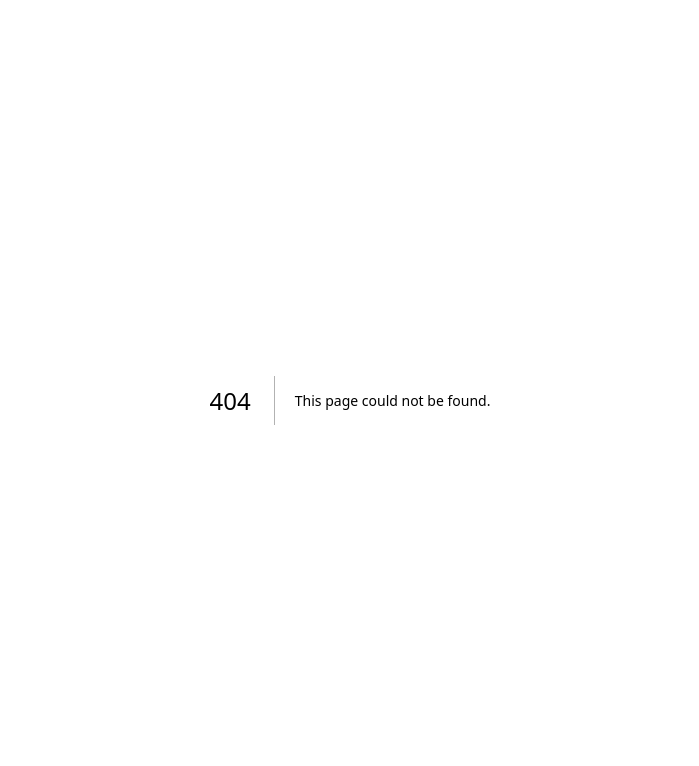
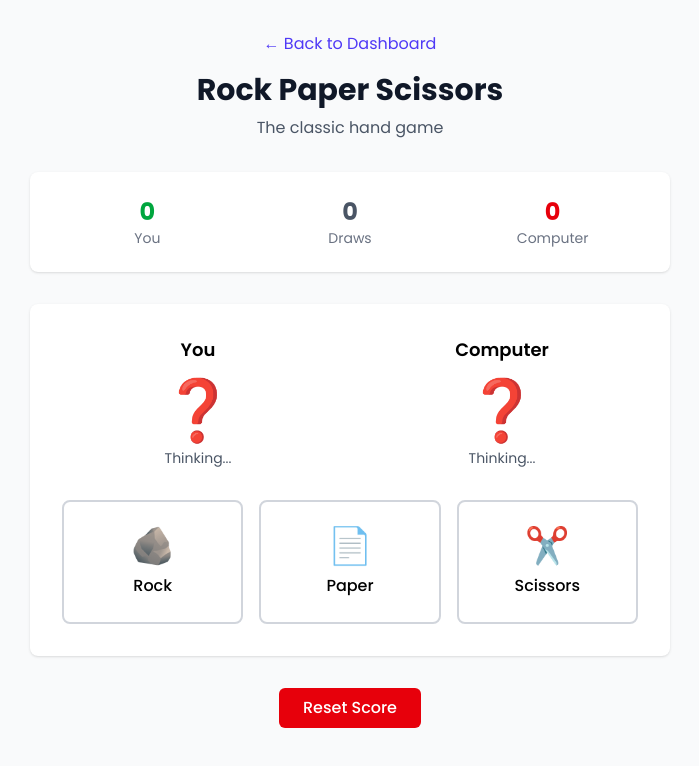
Before and after one commit to PrajapatiApurva/GameHub, a Next.js app: page /games/rock-paper-scissors in a window 1280 px wide. Before the commit this address had no page. Shown: the top 766 px of the page, without its empty margins (290-989 px from the left). Built offline with nearby package versions, Linux system fonts and the light colour scheme; no server answers; sample sign-in values are in the browser's storage.

Commit message:
feat: add Rock Paper Scissors game component with score tracking and result recording

```diff
--- /dev/null
+++ b/src/app/games/rock-paper-scissors/page.tsx
@@ -0,0 +1,272 @@
+"use client";
+
+import { useState, useEffect, useCallback } from "react";
+import { useSession } from "next-auth/react";
+import { useRouter } from "next/navigation";
+import Link from "next/link";
+
+type Choice = "rock" | "paper" | "scissors" | null;
+type GameResult = "win" | "lose" | "draw" | null;
+
+export default function RockPaperScissors() {
+  const { data: session, status } = useSession();
+  const router = useRouter();
+  const [playerChoice, setPlayerChoice] = useState<Choice>(null);
+  const [computerChoice, setComputerChoice] = useState<Choice>(null);
+  const [result, setResult] = useState<GameResult>(null);
+  const [score, setScore] = useState({ player: 0, computer: 0, draws: 0 });
+  const [isPlaying, setIsPlaying] = useState(false);
+
+  const recordGameResult = useCallback(
+    async (gameResult: GameResult, pChoice: Choice, cChoice: Choice) => {
+      if (!gameResult) return;
+
+      try {
+        await fetch("/api/games/result", {
+          method: "POST",
+          headers: {
+            "Content-Type": "application/json",
+          },
+          body: JSON.stringify({
+            gameType: "rock-paper-scissors",
+            result: gameResult,
+            gameData: {
+              playerChoice: pChoice,
+              computerChoice: cChoice,
+              result: gameResult,
+            },
+          }),
+        });
+      } catch (error) {
+        console.error("Error recording game result:", error);
+      }
+    },
+    []
+  );
+
+  useEffect(() => {
+    if (status === "loading") return;
+    if (!session) {
+      router.push("/auth/signin");
+    }
+  }, [session, status, router]);
+
+  const choices: { value: Choice; emoji: string; name: string }[] = [
+    { value: "rock", emoji: "🪨", name: "Rock" },
+    { value: "paper", emoji: "📄", name: "Paper" },
+    { value: "scissors", emoji: "✂️", name: "Scissors" },
+  ];
+
+  const getRandomChoice = (): Choice => {
+    const validChoices: Choice[] = ["rock", "paper", "scissors"];
+    return validChoices[Math.floor(Math.random() * validChoices.length)];
+  };
+
+  const determineWinner = (player: Choice, computer: Choice): GameResult => {
+    if (player === computer) return "draw";
+
+    if (
+      (player === "rock" && computer === "scissors") ||
+      (player === "paper" && computer === "rock") ||
+      (player === "scissors" && computer === "paper")
+    ) {
+      return "win";
+    }
+
+    return "lose";
+  };
+
+  const playGame = async (choice: Choice) => {
+    if (isPlaying) return;
+
+    setIsPlaying(true);
+    setPlayerChoice(choice);
+    setComputerChoice(null);
+    setResult(null);
+
+    // Simulate computer thinking
+    await new Promise((resolve) => setTimeout(resolve, 1000));
+
+    const compChoice = getRandomChoice();
+    setComputerChoice(compChoice);
+
+    await new Promise((resolve) => setTimeout(resolve, 500));
+
+    const gameResult = determineWinner(choice, compChoice);
+    setResult(gameResult);
+
+    // Record the game result
+    await recordGameResult(gameResult, choice, compChoice);
+
+    // Update score
+    setScore((prev) => ({
+      ...prev,
+      player: gameResult === "win" ? prev.player + 1 : prev.player,
+      computer: gameResult === "lose" ? prev.computer + 1 : prev.computer,
+      draws: gameResult === "draw" ? prev.draws + 1 : prev.draws,
+    }));
+
+    setIsPlaying(false);
+  };
+
+  const resetGame = () => {
+    setPlayerChoice(null);
+    setComputerChoice(null);
+    setResult(null);
+    setScore({ player: 0, computer: 0, draws: 0 });
+    setIsPlaying(false);
+  };
+
+  const getChoiceDisplay = (choice: Choice) => {
+    if (!choice) return { emoji: "❓", name: "Thinking..." };
+    const choiceObj = choices.find((c) => c.value === choice);
+    return choiceObj || { emoji: "❓", name: "Unknown" };
+  };
+
+  const getResultMessage = () => {
+    if (!result) return "";
+    switch (result) {
+      case "win":
+        return "You Win! 🎉";
+      case "lose":
+        return "Computer Wins! 🤖";
+      case "draw":
+        return "It's a Draw! 🤝";
+      default:
+        return "";
+    }
+  };
+
+  if (status === "loading") {
+    return (
+      <div className="min-h-screen flex items-center justify-center">
+        <div className="text-lg">Loading...</div>
+      </div>
+    );
+  }
+
+  if (!session) {
+    return null;
+  }
+
+  return (
+    <div className="min-h-screen bg-gray-50 py-8">
+      <div className="max-w-2xl mx-auto px-4">
+        {/* Header */}
+        <div className="text-center mb-8">
+          <Link
+            href="/dashboard"
+            className="inline-flex items-center text-indigo-600 hover:text-indigo-500 mb-4"
+          >
+            ← Back to Dashboard
+          </Link>
+          <h1 className="text-3xl font-bold text-gray-900 mb-2">
+            Rock Paper Scissors
+          </h1>
+          <p className="text-gray-600">The classic hand game</p>
+        </div>
+
+        {/* Score */}
+        <div className="bg-white rounded-lg shadow p-6 mb-8">
+          <div className="grid grid-cols-3 gap-4 text-center">
+            <div>
+              <div className="text-2xl font-bold text-green-600">
+                {score.player}
+              </div>
+              <div className="text-sm text-gray-500">You</div>
+            </div>
+            <div>
+              <div className="text-2xl font-bold text-gray-600">
+                {score.draws}
+              </div>
+              <div className="text-sm text-gray-500">Draws</div>
+            </div>
+            <div>
+              <div className="text-2xl font-bold text-red-600">
+                {score.computer}
+              </div>
+              <div className="text-sm text-gray-500">Computer</div>
+            </div>
+          </div>
+        </div>
+
+        {/* Game Area */}
+        <div className="bg-white rounded-lg shadow p-8 mb-8">
+          <div className="grid grid-cols-2 gap-8 mb-8">
+            {/* Player */}
+            <div className="text-center">
+              <h3 className="text-lg font-semibold mb-4">You</h3>
+              <div className="text-6xl mb-2">
+                {getChoiceDisplay(playerChoice).emoji}
+              </div>
+              <div className="text-sm text-gray-600">
+                {getChoiceDisplay(playerChoice).name}
+              </div>
+            </div>
+
+            {/* Computer */}
+            <div className="text-center">
+              <h3 className="text-lg font-semibold mb-4">Computer</h3>
+              <div className="text-6xl mb-2">
+                {isPlaying && !computerChoice
+                  ? "🤔"
+                  : getChoiceDisplay(computerChoice).emoji}
+              </div>
+              <div className="text-sm text-gray-600">
+                {isPlaying && !computerChoice
+                  ? "Thinking..."
+                  : getChoiceDisplay(computerChoice).name}
+              </div>
+            </div>
+          </div>
+
+          {/* Result */}
+          {result && (
+            <div className="text-center mb-6">
+              <div
+                className={`text-xl font-bold ${
+                  result === "win"
+                    ? "text-green-600"
+                    : result === "lose"
+                    ? "text-red-600"
+                    : "text-yellow-600"
+                }`}
+              >
+                {getResultMessage()}
+              </div>
+            </div>
+          )}
+
+          {/* Choices */}
+          <div className="grid grid-cols-3 gap-4">
+            {choices.map((choice) => (
+              <button
+                key={choice.value}
+                onClick={() => playGame(choice.value)}
+                disabled={isPlaying}
+                className={`p-6 rounded-lg border-2 transition-all duration-200 ${
+                  playerChoice === choice.value
+                    ? "border-indigo-500 bg-indigo-50"
+                    : "border-gray-300 hover:border-gray-400 hover:bg-gray-50"
+                } disabled:opacity-50 disabled:cursor-not-allowed`}
+              >
+                <div className="text-4xl mb-2">{choice.emoji}</div>
+                <div className="font-medium">{choice.name}</div>
+              </button>
+            ))}
+          </div>
+        </div>
+
+        {/* Reset Button */}
+        <div className="text-center">
+          <button
+            onClick={resetGame}
+            className="bg-red-600 hover:bg-red-700 text-white px-6 py-2 rounded-md font-medium"
+          >
+            Reset Score
+          </button>
+        </div>
+      </div>
+    </div>
+  );
+}
```
